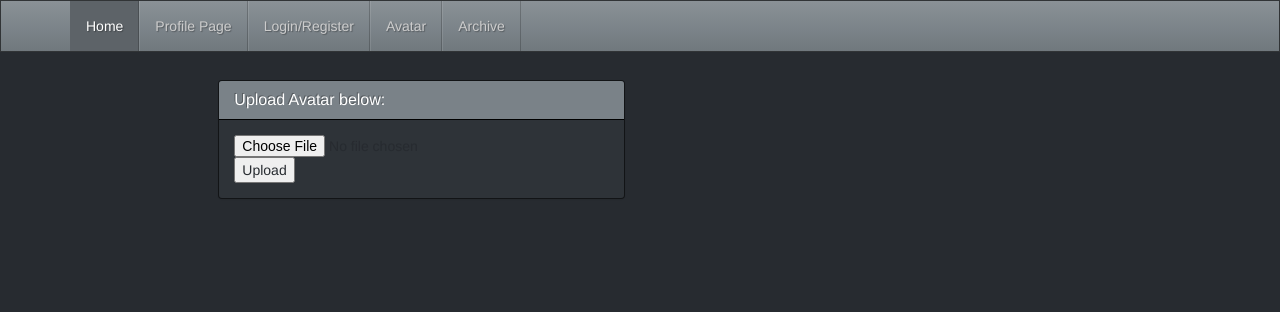
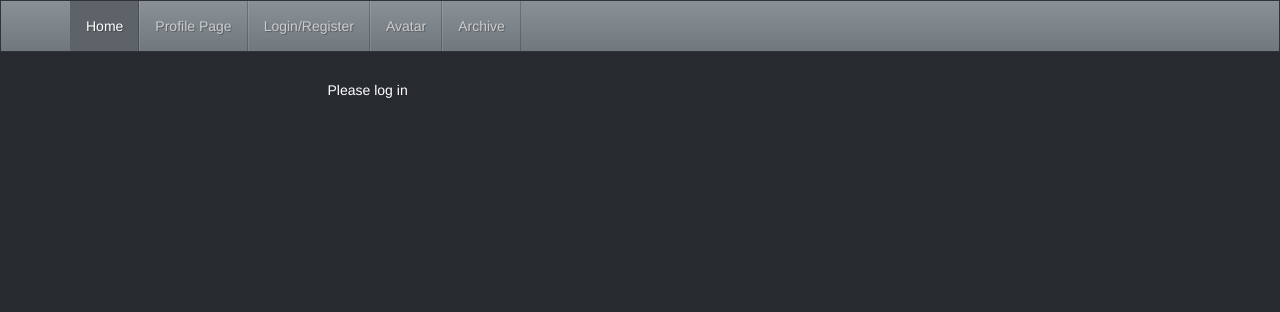
Before and after one commit to atc07d/EsportsForum, a PHP site: page /uploadBlob.php in a window 1280 px wide. Shown: the top 312 px of the page. Run offline with PHP 8.4, Linux system fonts and the light colour scheme.

Commit message:
GH tweak plus avatar page

```diff
--- a/logIn.php
+++ b/logIn.php
@@ -135,7 +135,7 @@
 
             $ch1 = curl_init();
 
-			//Hardcoded access_token for me, atc07d
+			// Defining user agent is important
 			curl_setopt($ch1, CURLOPT_URL,"https://api.github.com/user?access_token=$accessToken");
 			curl_setopt($ch1, CURLOPT_HTTPHEADER,array("Accept: application/json","User-Agent: CS418M4"));
 			curl_setopt($ch1, CURLOPT_RETURNTRANSFER, true);
@@ -144,6 +144,8 @@
 
 			//var_dump($json1);
 
+			// Set as session variables and or insert into DB
+			// Why is email showing as null?
 			echo $json1['login'];
 			echo '<br>';
 			echo $json1['email'];
--- a/uploadBlob.php
+++ b/uploadBlob.php
@@ -41,24 +41,7 @@
     <body>
     <br><br><br><br>
 
-    <div class="row">
-    <div class="col-md-4 col-md-offset-2">
-    <div class="panel panel-primary">
-    	<div class="panel-heading">
-     		<h3 class="panel-title">Upload Avatar below:</h3>
- 		</div>
- 		 <div class="panel-body panel-primary">
-		    <form enctype="multipart/form-data"  method="post">
-		    <input type="hidden" name="MAX_FILE_SIZE" value="30000">
 
-		    <input name="mkfile" type="file">
-		    <input type="submit" value="Upload">
-
-	    </div>
-    </form>
-    </div>
-    </div>
-    </div>
     </body>
 
 </html>
@@ -76,6 +59,26 @@
 		die("Connection failed: " . $conn->connect_error);
 	}
 
+
+if (isset($_SESSION['username']))
+{
+  echo '<div class="row">
+        <div class="col-md-4 col-md-offset-2">
+        <div class="panel panel-primary">
+          <div class="panel-heading">
+            <h3 class="panel-title">Upload Avatar below:</h3>
+          </div>
+          <div class="panel-body panel-primary">
+            <form enctype="multipart/form-data"  method="post">
+            <input type="hidden" name="MAX_FILE_SIZE" value="30000">
+
+            <input name="mkfile" type="file">
+            <input type="submit" value="Upload">
+          </div>
+          </form>
+    </div>
+    </div>
+    </div>';
 
   if(count($_FILES) > 0)
   {
@@ -106,7 +109,20 @@ if(count($_FILES) > 0)
   	}
   }
 
+}
 
+else
+{
+  echo '
+        <div class="row">
+        <div class="col-md-2 col-md-offset-3">
+        <a href="logForm.php">Please log in</a>
+        </div>
+        </div>
+        <br>
+        <br>
+    ';
+}
 
 
 
```
Lines whose indentation alone changed are shown as unchanged.
